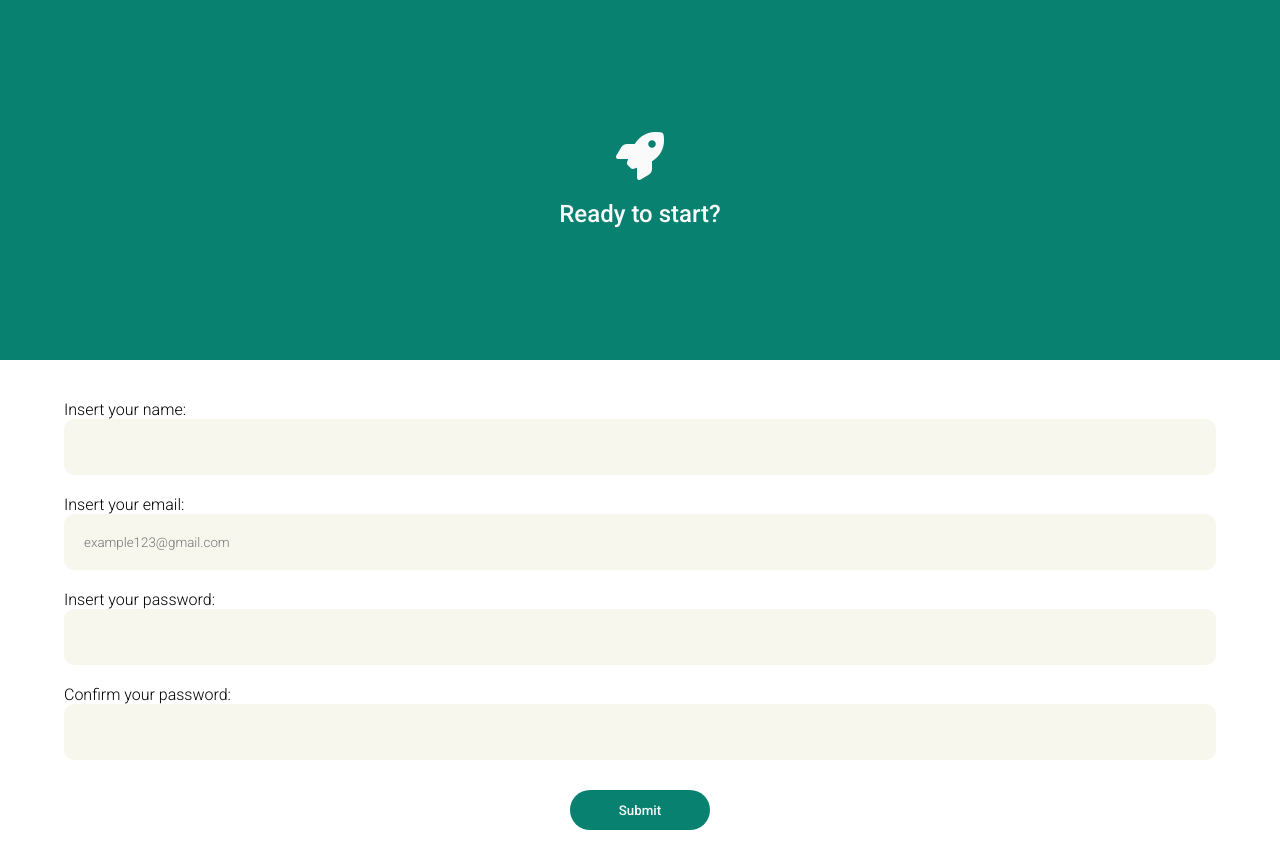
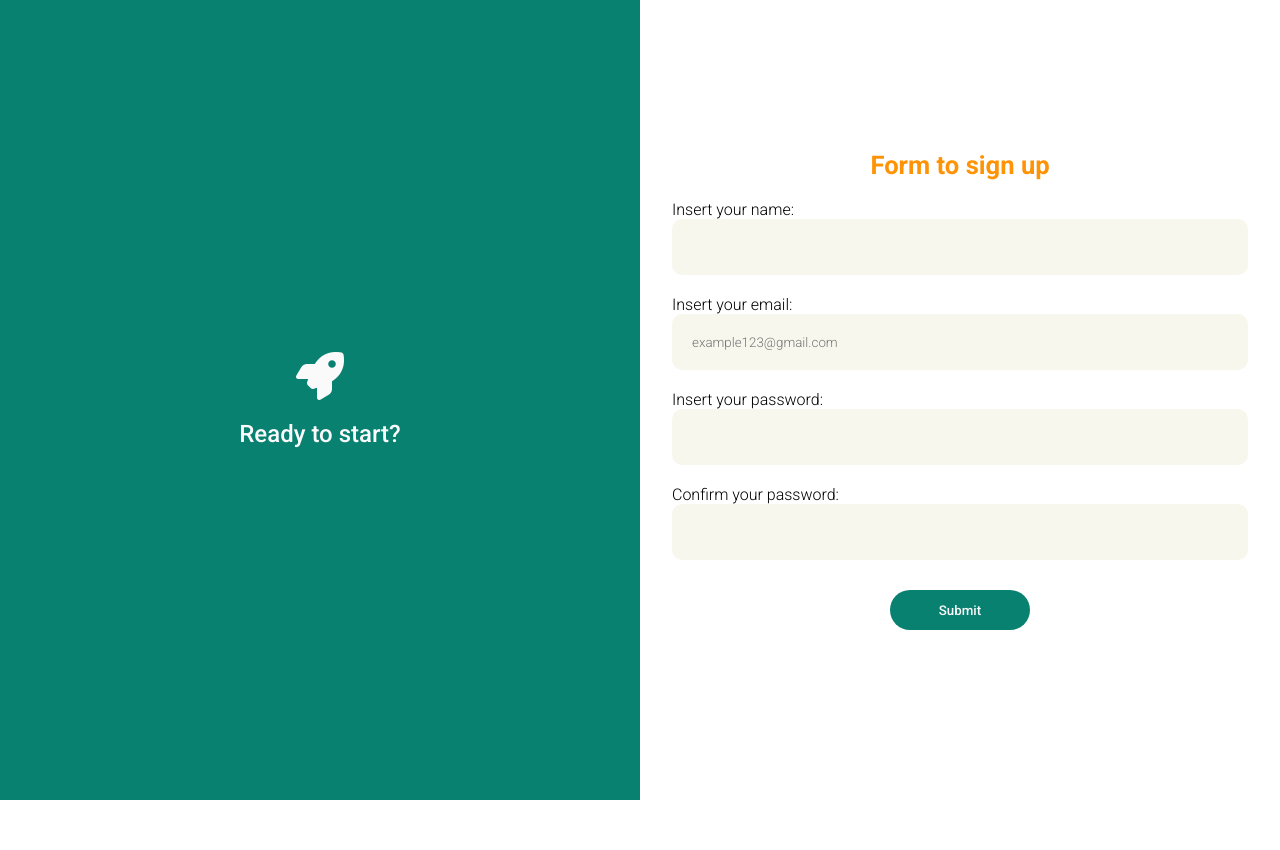
Before and after one commit to luanAfons0/simple-form, a website: page index.html in a window 1280 px wide. After the commit the page ends 800 px from the top, so only its background shows below. Drawn offline with Linux system fonts and the light colour scheme.

Commit message:
feat: finished responsive

```diff
--- a/styles.scss
+++ b/styles.scss
@@ -128,3 +128,53 @@ body {
     }
   }
 }
+
+@media screen and (min-width: 1024px) {
+  .grid {
+    display: grid;
+    grid-template-columns: 50% 50%;
+    grid-template-rows: 100%;
+
+    .label-start {
+      display: flex;
+      flex-direction: column;
+      justify-content: center;
+      align-items: center;
+      grid-column: 1;
+      grid-row: 1;
+      background-color: var(--green-color);
+
+      h1 {
+        font-size: 1.5rem;
+        font-family: "Roboto", "sans-serif";
+        font-weight: 500;
+      }
+
+      i {
+        font-size: 3rem;
+        margin-bottom: 1.25rem;
+      }
+    }
+
+    .form-container {
+      display: flex;
+      flex-direction: column;
+      justify-content: center;
+      grid-row: 1;
+      grid-column: 2;
+
+      .title {
+        display: block;
+
+        h1 {
+          font-size: 1.6rem;
+          color: var(--orange-color);
+          text-align: center;
+          font-family: "Roboto", "sans-serif";
+          font-weight: 700;
+          margin-bottom: 1.25rem;
+        }
+      }
+    }
+  }
+}
```
Also changed, not shown: styles.css, 1 other file.
